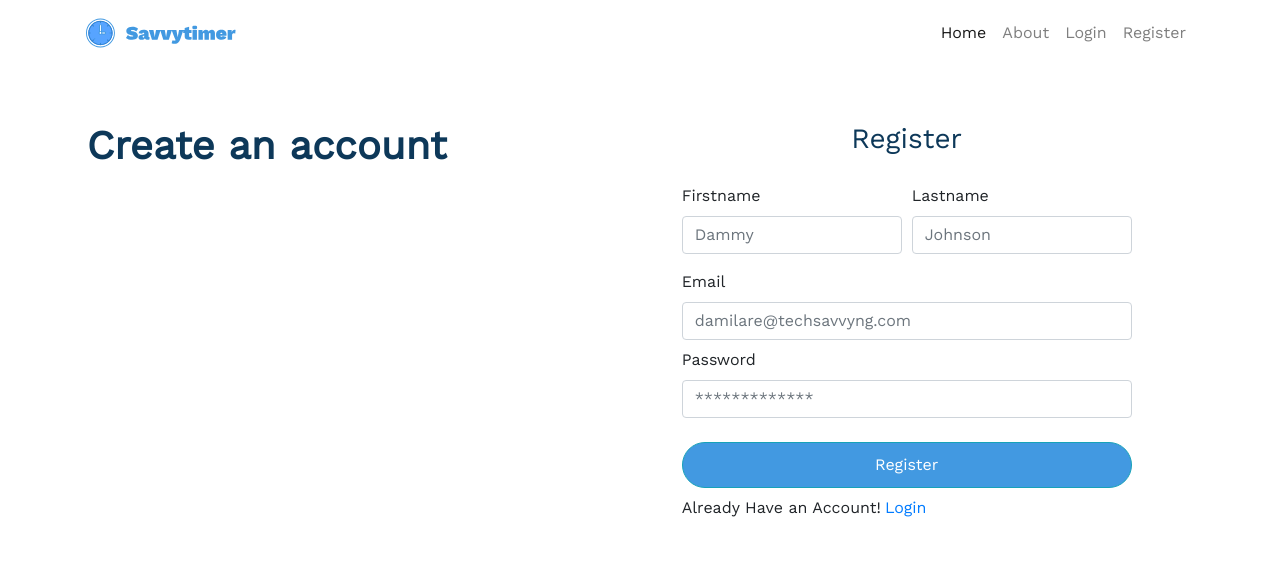
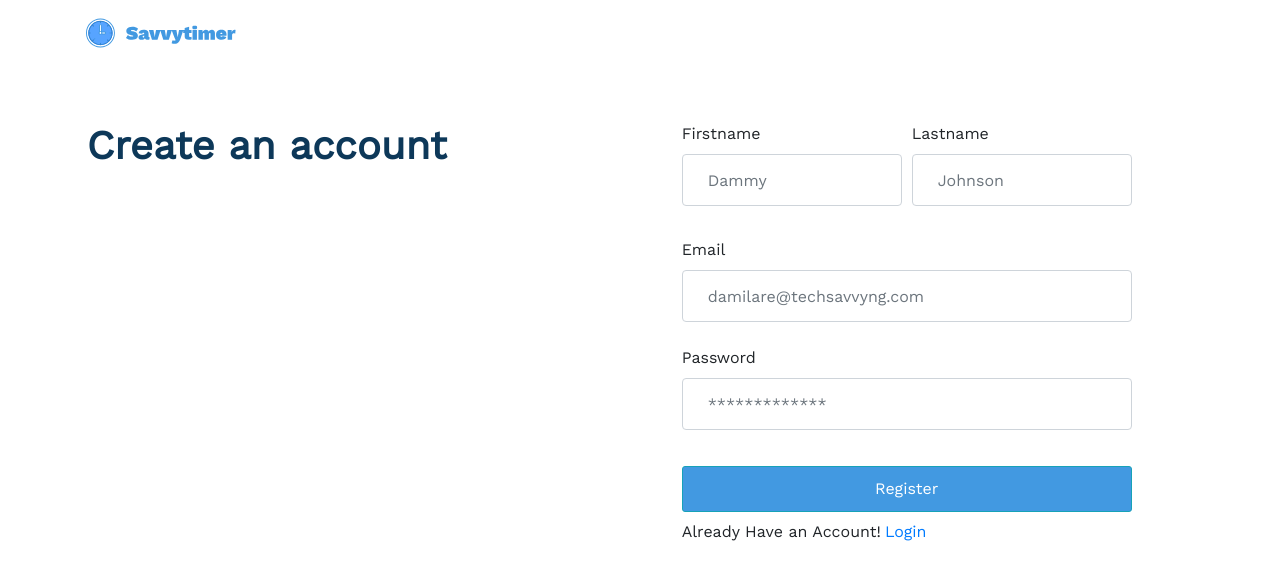
Before and after one commit to DamiCode18/Savvy-timer, a React (Create React App) app in the folder client/: page /register in a window 1280 px wide. Shown: the top 580 px of the page. Built offline with nearby package versions, Linux system fonts and the light colour scheme.

Commit message:
navbar refactored.. more flexibility/dynamic rendering

```diff
--- a/client/src/Components/Loginpage/Login.css
+++ b/client/src/Components/Loginpage/Login.css
@@ -10,6 +10,11 @@
 	width: 25rem;
 }
 
+input[type='password'],
+input[type='email'] {
+	padding: 25px;
+}
+
 @media only screen and (max-width: 400px) {
 	.logImg {
 		height: 20rem;
--- a/client/src/Components/Loginpage/Login.js
+++ b/client/src/Components/Loginpage/Login.js
@@ -49,15 +49,12 @@ class Login extends Component {
 				<div className='row mx-auto'>
 					<div className='col-md-5 col-sm-12 text-center mt-5'>
 						<h1 style={{color: '#0d3859', fontWeight: 'bolder'}}>Welcome back,</h1>
-						<p style={{color: '#0d3859'}}>Login to continue</p>
-						<img src={logImg} alt='img' className='logImg' />
+						<p style={{color: '#0d3859', fontWeight: '500'}}>Login to continue</p>
+						{/* <img src={logImg} alt='img' className='logImg' /> */}
 					</div>
 					<div className='width p-5 m-auto col-md-7 col-sm-12'>
-						<div className='pb-3'>
-							<h3 style={{textAlign: 'center', color: '#0d3859'}}>Login</h3>
-						</div>
 						<form className='form' noValidate onSubmit={this.onSubmit}>
-							<div className='form-group'>
+							<div className='form-group mb-4'>
 								<label htmlFor='email'>Email</label>
 								<input
 									value={this.state.email}
@@ -70,7 +67,7 @@ class Login extends Component {
 								/>
 								{errors.email && <div className='invalid-feedback'>{errors.email}</div>}
 							</div>
-							<div className='form-group'>
+							<div className='form-group mb-4'>
 								<label htmlFor='password'>Password</label>
 								<input
 									type='password'
@@ -85,11 +82,12 @@ class Login extends Component {
 							</div>
 							<button
 								style={{
-									borderRadius: '50px',
-									padding: '10px',
-									width: '100%',
-									background: '#4299E1',
-									color: '#fff'
+									borderRadius : '3px',
+									padding      : '10px',
+									width        : '100%',
+									background   : '#4299E1',
+									color        : '#fff',
+									marginTop    : '15px'
 								}}
 								type='submit'
 								className='btn'
@@ -99,7 +97,7 @@ class Login extends Component {
 							<div className='mt-2'>
 								<p>
 									You Don't Have an Account Yet?<Link className='ml-1' to='/register'>
-										Register
+										Create one now
 									</Link>
 								</p>
 							</div>
--- a/client/src/Components/Navbar/Navbar.js
+++ b/client/src/Components/Navbar/Navbar.js
@@ -17,18 +17,15 @@ class Navbar extends Component {
 	};
 	render() {
 		const {isAuthenticated} = this.props.auth;
-		const LoginRegLink = (
+		const string = window.location.href;
+		let tenary = (function tenary() {
+			if (string.includes('login')) {
+				return <ul className='navbar-nav ml-auto' />;
+			} else if (string.includes('register')) {
+				return <ul className='navbar-nav ml-auto' />;
+			} else {
+				return (
 					<ul className='navbar-nav ml-auto'>
-				<li className='nav-item active m-auto'>
-					<Link className='nav-link' to='/'>
-						Home
-					</Link>
-				</li>
-				<li className='nav-item m-auto'>
-					<Link className='nav-link' to='/About'>
-						About
-					</Link>
-				</li>
 						<li className='nav-item m-auto'>
 							<Link className='nav-link' to='/login'>
 								Login
@@ -41,6 +38,13 @@ class Navbar extends Component {
 						</li>
 					</ul>
 				);
+			}
+		})();
+		// let tenary = string.includes('login') ? (
+		// 	<ul className='navbar-nav ml-auto' />
+		// ) : (
+
+		// );
 		const userLink = (
 			<ul className='navbar-nav ml-auto'>
 				<li className='nav-item active m-auto'>
@@ -95,7 +99,7 @@ class Navbar extends Component {
 					</button>
 					<div className='collapse navbar-collapse' id='navbar1'>
 						<ul className='navbar-nav' />
-						{isAuthenticated ? userLink : LoginRegLink}
+						{isAuthenticated ? userLink : tenary}
 					</div>
 				</nav>
 			</div>
--- a/client/src/Components/RegisterPage/Register.css
+++ b/client/src/Components/RegisterPage/Register.css
@@ -5,3 +5,8 @@
 	margin: auto;
 	max-width: 450px;
 }
+input[type='text'],
+input[type='password'],
+input[type='email'] {
+	padding: 25px;
+}
--- a/client/src/Components/RegisterPage/Register.js
+++ b/client/src/Components/RegisterPage/Register.js
@@ -50,12 +50,9 @@ class Register extends Component {
 						<h1 style={{color: '#0d3859', fontWeight: 'bolder'}}>Create an account</h1>
 					</div>
 					<div className='width p-5 m-auto col-md-7 col-sm-12'>
-						<div className='mb-4'>
-							<h3 style={{textAlign: 'center', color: '#0d3859'}}>Register</h3>
-						</div>
 						<form noValidate onSubmit={this.onSubmit} className='form'>
 							<div className='form-row'>
-								<div className='form-group col-md-6 my-1'>
+								<div className='form-group col-md-6 mb-4'>
 									<label htmlFor='firstname'>Firstname</label>
 									<input
 										type='text'
@@ -68,7 +65,7 @@ class Register extends Component {
 									/>
 									{errors.firstname && <div className='invalid-feedback'>{errors.firstname}</div>}
 								</div>
-								<div className='form-group col-md-6 my-1'>
+								<div className='form-group col-md-6 mb-4'>
 									<label htmlFor='lastname'>Lastname</label>
 									<input
 										type='text'
@@ -83,7 +80,7 @@ class Register extends Component {
 								</div>
 							</div>
 
-							<div className='form-group my-1'>
+							<div className='form-group mb-4'>
 								<label htmlFor='email'>Email</label>
 								<input
 									type='email'
@@ -96,7 +93,7 @@ class Register extends Component {
 								/>
 								{errors.email && <div className='invalid-feedback'>{errors.email}</div>}
 							</div>
-							<div className='form-group'>
+							<div className='form-group mb-4'>
 								<label htmlFor='password'>Password</label>
 								<input
 									type='password'
@@ -111,11 +108,12 @@ class Register extends Component {
 							</div>
 							<button
 								style={{
-									borderRadius: '50px',
-									padding: '10px',
-									width: '100%',
-									background: '#4299E1',
-									color: '#fff'
+									borderRadius : '3px',
+									padding      : '10px',
+									width        : '100%',
+									background   : '#4299E1',
+									color        : '#fff',
+									marginTop    : '12px'
 								}}
 								type='submit'
 								className='btn btn-info'
```
Lines whose indentation alone changed are shown as unchanged.
